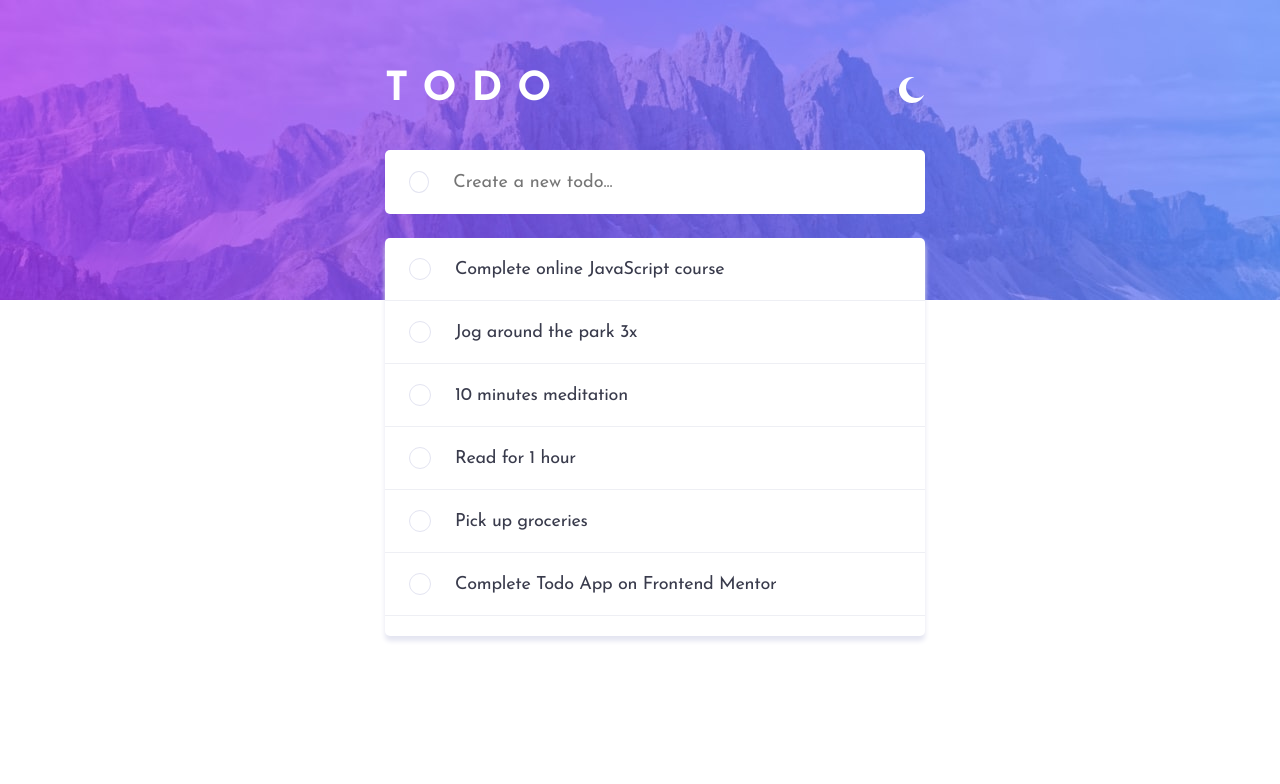
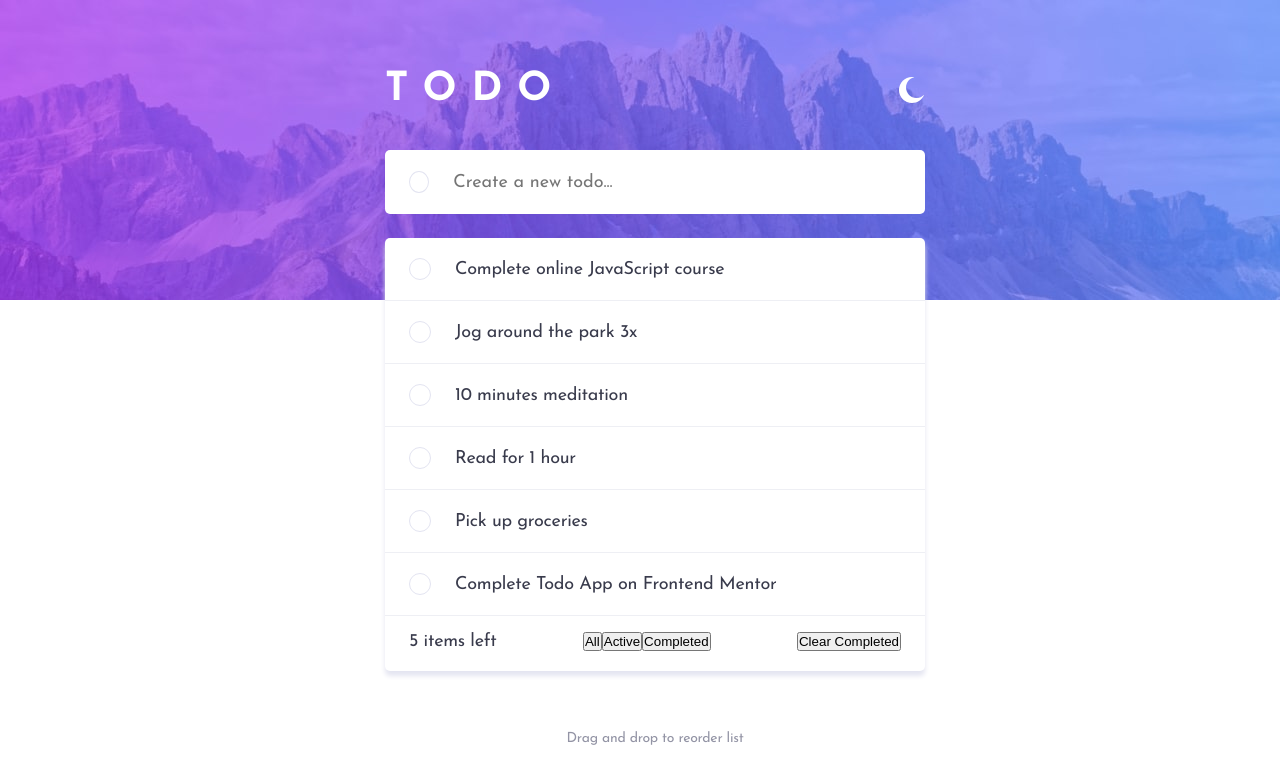
Before and after one commit to ahmetayyildiz66/projects, a Vue app in the folder todo-app-main-vue/: page / in a window 1280 px wide. Shown: the top 784 px of the page. Built offline with nearby package versions, Linux system fonts and the light colour scheme.

Commit message:
separate button group

```diff
--- a/todo-app-main-vue/src/components/TodoList.vue
+++ b/todo-app-main-vue/src/components/TodoList.vue
@@ -1,6 +1,15 @@
 <template>
   <ul class="todo-list">
     <TodoListItem v-for="todo in todos" :key="todo.id" :todo="todo" />
+    <div class="todo__filter">
+      <span>5 items left</span>
+      <div class="button-group">
+        <button>All</button>
+        <button>Active</button>
+        <button>Completed</button>
+      </div>
+      <button>Clear Completed</button>
+    </div>
   </ul>
 </template>
 
@@ -30,4 +39,21 @@ export default {
 
   padding-bottom: 2rem;
 }
+
+.todo__filter {
+  padding: var(--padding-filter);
+  display: flex;
+  align-items: center;
+  justify-content: space-between;
+  flex-wrap: wrap;
+
+  @include respond($bp-mobile) {
+    .button-group {
+      display: flex;
+      justify-content: space-between;
+      order: 1;
+      flex: 0 0 100%;
+    }
+  }
+}
 </style>
--- a/todo-app-main-vue/src/components/TodoWrapper.vue
+++ b/todo-app-main-vue/src/components/TodoWrapper.vue
@@ -11,6 +11,7 @@
       <InputBase v-model="text" />
     </div>
     <TodoList />
+    <p class="drag-drop">Drag and drop to reorder list</p>
   </div>
 </template>
 
@@ -66,4 +67,11 @@ export default {
     height: var(--todo-height);
   }
 }
+
+.drag-drop {
+  text-align: center;
+  margin: var(--drag-drop) 0;
+  font-size: var(--drag-drop-font-size);
+  color: var(--clr-gray-2);
+}
 </style>
--- a/todo-app-main-vue/src/sass/_variables.scss
+++ b/todo-app-main-vue/src/sass/_variables.scss
@@ -5,6 +5,7 @@
     --clr-todo-background: hsl(0, 0%, 100%);
     --clr-gray-1: #eeeff4;
     --clr-border-todo-list: hsl(236, 33%, 92%);
+    --clr-gray-2: hsl(235, 9%, 61%);
 
     /* Styles that should be separate variables
         . Linear-gradient
@@ -32,6 +33,9 @@
     --todo-height: 6.4rem;
     --font-size: 1.8rem;
     --padding-todo: 2rem 2.4rem;
+    --padding-filter: 1.6rem 2.4rem 0 2.4rem;
+    --drag-drop: 6rem;
+    --drag-drop-font-size: 1.4rem;
 }
 
 @include respond($bp-mobile) {
@@ -42,5 +46,7 @@
         --font-size: 1.2rem;
         --u-mb-medium: 1.6rem;
         --padding-todo: 1.4rem 2rem;
+        --drag-drop: 4rem;
+        --padding-filter: 1.6rem 2rem 0 2rem;
     }
 }
```
